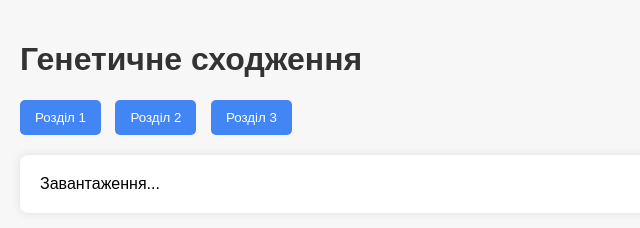
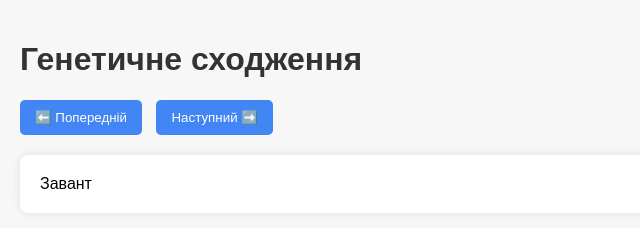
Before and after one commit to tomek12743/novela-site, a plain HTML site: page index.html in a window 1280 px wide. Shown: the whole page, without its empty margins (0-640 px from the left). Drawn offline with Linux system fonts and the light colour scheme; no server answers.

Commit message:
Add files via upload

```diff
--- a/index.html
+++ b/index.html
@@ -42,50 +42,7 @@
 <body>
   <h1>Генетичне сходження</h1>
   <div class="buttons">
-    <button onclick="loadChapter('chapter-1')">Розділ 1</button>
-    <button onclick="loadChapter('chapter-2')">Розділ 2</button>
-    <button onclick="loadChapter('chapter-3')">Розділ 3</button>
+    <button onclick="prevChapter()">⬅️ Попередній</button>
+    <button onclick="nextChapter()">Наступний ➡️</button>
   </div>
-  <div id="chapter">Завантаження...</div>
-
-  <!-- Firebase SDK -->
-  <script type="module">
-    import { initializeApp } from "https://www.gstatic.com/firebasejs/10.12.0/firebase-app.js";
-    import { getFirestore, doc, getDoc } from "https://www.gstatic.com/firebasejs/10.12.0/firebase-firestore.js";
-
-    const firebaseConfig = {
-      apiKey: "AIzaSyC1bDpZ1W1M4VQlcvZmnueDqWhNysMaRbM",
-      authDomain: "novela-79f77.firebaseapp.com",
-      projectId: "novela-79f77",
-      storageBucket: "novela-79f77.appspot.com",
-      messagingSenderId: "1016970384478",
-      appId: "1:1016970384478:web:44e1e0a41ffe3a657c50cf",
-      measurementId: "G-H2DBHBXEEL"
-    };
-
-    const app = initializeApp(firebaseConfig);
-    const db = getFirestore(app);
-
-    async function loadChapter(chapterId) {
-      const chapterElement = document.getElementById("chapter");
-      chapterElement.innerText = "Завантаження...";
-      try {
-        const docRef = doc(db, "novels", "genetic-ascension", "chapters", chapterId);
-        const docSnap = await getDoc(docRef);
-
-        if (docSnap.exists()) {
-          chapterElement.innerText = docSnap.data().text;
-        } else {
-          chapterElement.innerText = "Розділ не знайдено.";
-        }
-      } catch (error) {
-        chapterElement.innerText = "Помилка завантаження.";
-        console.error("Помилка:", error);
-      }
-    }
-
-    // Завантажити перший розділ за замовчуванням
-    loadChapter("chapter-1");
-  </script>
-</body>
-</html>
+  <div id="chapter">Завант
```
